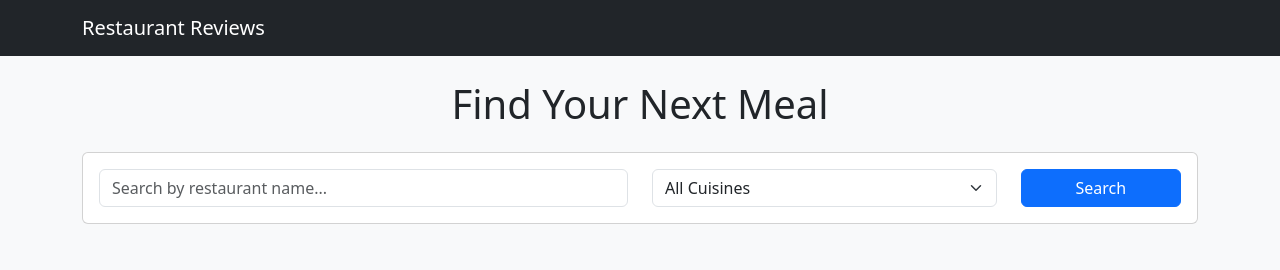
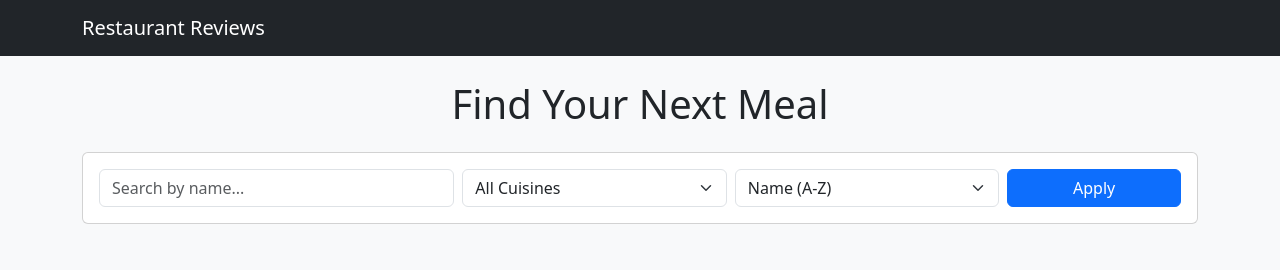
Before and after one commit to AfiqAR-5/Restaurant-Listing-and-Review-System-LabTest-, a PHP site: page / in a window 1280 px wide. Shown: the top 270 px of the page. Run offline with PHP 8.4, Linux system fonts and the light colour scheme; data comes from the database, SQL or seed files in the repository; tables that the repository leaves empty hold one stand-in row (values such as "Sample post").

Commit message:
Add files via upload

```diff
--- a/edit-restaurant.php
+++ b/edit-restaurant.php
@@ -26,6 +26,7 @@ if ($_SERVER['REQUEST_METHOD'] == 'POST') {
             ':image_url' => $image_url,
             ':id' => $id
         ]);
+
         header("Location: details.php?id=".$id);
         exit;
     }
--- a/index.php
+++ b/index.php
@@ -5,18 +5,35 @@ $search_query = "";
 if(isset($_GET['search'])) {
     $search_query = $_GET['search'];
 }
-$cuisine_filter = isset($_GET['cuisine']) ? $_GET['cuisine'] : '';
+$cuisine_filter = "";
+if(isset($_GET['cuisine'])) {
+    $cuisine_filter = $_GET['cuisine'];
+}
+$sort = "name_asc";
+if(isset($_GET['sort'])) {
+    $sort = $_GET['sort'];
+}
 
-$sql = "SELECT * FROM restaurants WHERE 1=1";
+$sql = "SELECT r.*, COALESCE(AVG(rev.rating), 0) AS avg_rating FROM restaurants r LEFT JOIN reviews rev ON r.id = rev.restaurant_id WHERE 1=1";
 $params = [];
 
 if ($search_query != '') {
-    $sql .= " AND name LIKE :search";
+    $sql .= " AND r.name LIKE :search";
     $params[':search'] = "%$search_query%";
 }
 if ($cuisine_filter != '') {
-    $sql .= " AND cuisine = :cuisine";
+    $sql .= " AND r.cuisine = :cuisine";
     $params[':cuisine'] = $cuisine_filter;
+}
+
+$sql .= " GROUP BY r.id";
+
+if ($sort == 'rating_desc') {
+    $sql .= " ORDER BY avg_rating DESC";
+} else if ($sort == 'name_desc') {
+    $sql .= " ORDER BY r.name DESC";
+} else {
+    $sql .= " ORDER BY r.name ASC";
 }
 
 $stmt = $pdo->prepare($sql);
@@ -27,7 +44,7 @@ $cuisine_stmt = $pdo->query("SELECT DISTINCT cuisine FROM restaurants");
 $cuisines = $cuisine_stmt->fetchAll(PDO::FETCH_COLUMN);
 ?>
 <!DOCTYPE html>
-<html lang="en">
+<html>
 <head>
 <title>Restaurants</title>
 <link href="https://cdn.jsdelivr.net/npm/bootstrap@5.3.0/dist/css/bootstrap.min.css" rel="stylesheet">
@@ -48,11 +65,11 @@ $cuisines = $cuisine_stmt->fetchAll(PDO::FETCH_COLUMN);
 
     <div class="card mb-5">
         <div class="card-body">
-            <form method="GET" action="index.php" class="row">
-                <div class="col-md-6">
-                    <input type="text" name="search" class="form-control" placeholder="Search by restaurant name..." value="<?= htmlspecialchars($search_query) ?>">
+            <form method="GET" action="index.php" class="row g-2">
+                <div class="col-md-4">
+                    <input type="text" name="search" class="form-control" placeholder="Search by name..." value="<?= htmlspecialchars($search_query) ?>">
                 </div>
-                <div class="col-md-4">
+                <div class="col-md-3">
                     <select name="cuisine" class="form-select">
                         <option value="">All Cuisines</option>
                         <?php foreach ($cuisines as $c) { ?>
@@ -62,8 +79,15 @@ $cuisines = $cuisine_stmt->fetchAll(PDO::FETCH_COLUMN);
                         <?php } ?>
                     </select>
                 </div>
+                <div class="col-md-3">
+                    <select name="sort" class="form-select">
+                        <option value="name_asc" <?php if($sort == 'name_asc') echo 'selected'; ?>>Name (A-Z)</option>
+                        <option value="name_desc" <?php if($sort == 'name_desc') echo 'selected'; ?>>Name (Z-A)</option>
+                        <option value="rating_desc" <?php if($sort == 'rating_desc') echo 'selected'; ?>>Rating (High to Low)</option>
+                    </select>
+                </div>
                 <div class="col-md-2">
-                    <button type="submit" class="btn btn-primary w-100">Search</button>
+                    <button type="submit" class="btn btn-primary w-100">Apply</button>
                 </div>
             </form>
         </div>
@@ -78,8 +102,9 @@ $cuisines = $cuisine_stmt->fetchAll(PDO::FETCH_COLUMN);
                         <div class="card-body">
                             <h5><?= htmlspecialchars($r['name']) ?></h5>
                             <span class="badge bg-secondary"><?= htmlspecialchars($r['cuisine']) ?></span>
-                            <p class="mt-2"><?= htmlspecialchars($r['location']) ?></p>
+                            <p class="mt-2 text-muted"><?= htmlspecialchars($r['location']) ?></p>
                             <p><?= htmlspecialchars($r['description']) ?></p>
+                            <p class="text-warning">★ <?= round($r['avg_rating'], 1) ?> / 5.0</p>
                         </div>
                         <div class="card-footer">
                             <a href="details.php?id=<?= $r['id'] ?>" class="btn btn-primary w-100">Details</a>
```
Also changed, not shown: details.php (+34 -11 lines), config.php (line endings or trailing spaces).
